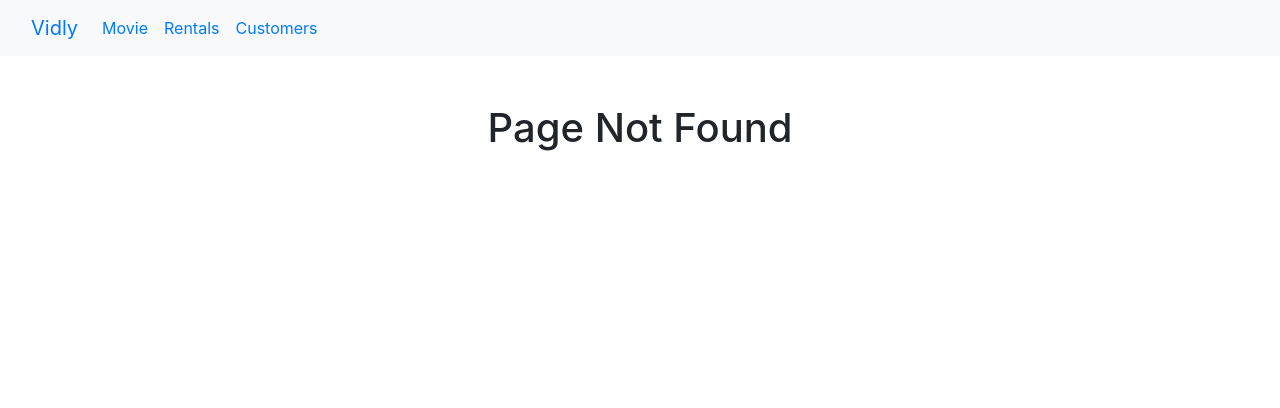
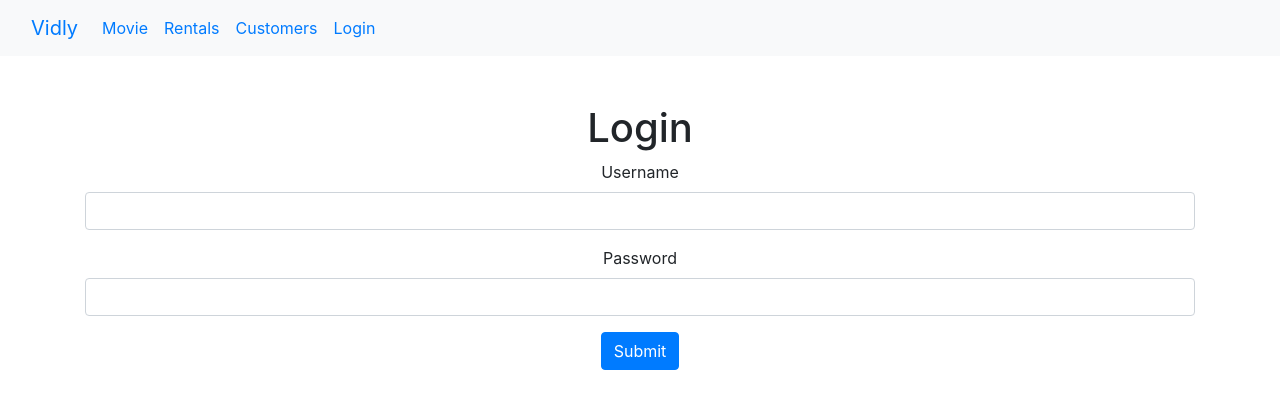
Before and after one commit to Nkasi-e/ReactMosh, a React (Create React App) app: page /login in a window 1280 px wide. Before the commit this address had no page. Shown: the top 408 px of the page. Built offline with nearby package versions, Linux system fonts and the light colour scheme.

Commit message:
Added login form

```diff
--- a/src/App.js
+++ b/src/App.js
@@ -5,6 +5,7 @@ import Customer from './components/Customer';
 import MovieForm from './components/MovieForm';
 import Rentals from './components/Rentals';
 import NotFound from './components/NotFound';
+import LoginForm from './components/LoginForm';
 import './App.css';
 
 function App() {
@@ -19,6 +20,7 @@ function App() {
           <Route exact path="movies/:id" element={<MovieForm />} />
           <Route exact path="*" element={<NotFound />} />
           <Route exact path="/" element={<Navigate to="movies" />} />
+          <Route exact path="/login" element={<LoginForm />} />
         </Routes>
       </main>
     </div>
--- /dev/null
+++ b/src/components/LoginForm.jsx
@@ -0,0 +1,50 @@
+import React, { Component } from 'react';
+import InputForm from './common/InputForm';
+
+class LoginForm extends Component {
+  // setting a state
+  state = {
+    account: {
+      username: '',
+      password: '',
+    },
+  };
+
+  // Submit handler fn
+  handleSubmit = (e) => {
+    e.preventDefault();
+  };
+
+  //handChange fn
+  handleChange = (e) => {
+    e.preventDefault();
+    const account = { ...this.state.account };
+    account[e.target.name] = e.target.value;
+    this.setState({ account });
+  };
+  render() {
+    const { account } = this.state;
+    return (
+      <div>
+        <h1>Login</h1>
+        <form onSubmit={this.handleSubmit}>
+          <InputForm
+            name="username"
+            value={account.username}
+            label="Username"
+            onChange={this.handleChange}
+          />
+          <InputForm
+            name="password"
+            value={account.password}
+            label="Password"
+            onChange={this.handleChange}
+          />
+          <button className="btn btn-primary">Submit</button>
+        </form>
+      </div>
+    );
+  }
+}
+
+export default LoginForm;
--- a/src/components/NavBar.jsx
+++ b/src/components/NavBar.jsx
@@ -31,9 +31,9 @@ const NavBar = () => {
             <NavLink className="nav-link" to="customers">
               Customers
             </NavLink>
-            {/*<NavLink className="nav-link" to="form">
-              Form
-  </NavLink>*/}
+            <NavLink className="nav-link" to="login">
+              Login
+            </NavLink>
           </div>
         </div>
       </div>
--- /dev/null
+++ b/src/components/common/InputForm.jsx
@@ -0,0 +1,19 @@
+import React from 'react';
+
+const InputForm = ({ name, label, value, onChange }) => {
+  return (
+    <div className="form-group">
+      <label htmlFor={name}>{label}</label>
+      <input
+        value={value}
+        name={name}
+        onChange={onChange}
+        id={name}
+        type="text"
+        className="form-control"
+      />
+    </div>
+  );
+};
+
+export default InputForm;
--- a/src/components/common/listGroup.jsx
+++ b/src/components/common/listGroup.jsx
@@ -1,4 +1,4 @@
-import React from "react";
+import React from 'react';
 
 const ListGroup = ({
   items,
@@ -8,13 +8,13 @@ const ListGroup = ({
   selectedItem,
 }) => {
   return (
-    <ul className="list-group">
+    <ul className="list-group clickable">
       {items.map((item) => (
         <li
           key={item[valueProperty]}
           onClick={() => onItemSelect(item)}
           className={
-            item === selectedItem ? "list-group-item active" : "list-group-item"
+            item === selectedItem ? 'list-group-item active' : 'list-group-item'
           }
         >
           {item[textProperty]}
@@ -25,7 +25,7 @@ const ListGroup = ({
 };
 
 ListGroup.defaultProps = {
-  textProperty: "name",
-  valueProperty: "_id",
+  textProperty: 'name',
+  valueProperty: '_id',
 };
 export default ListGroup;
```
